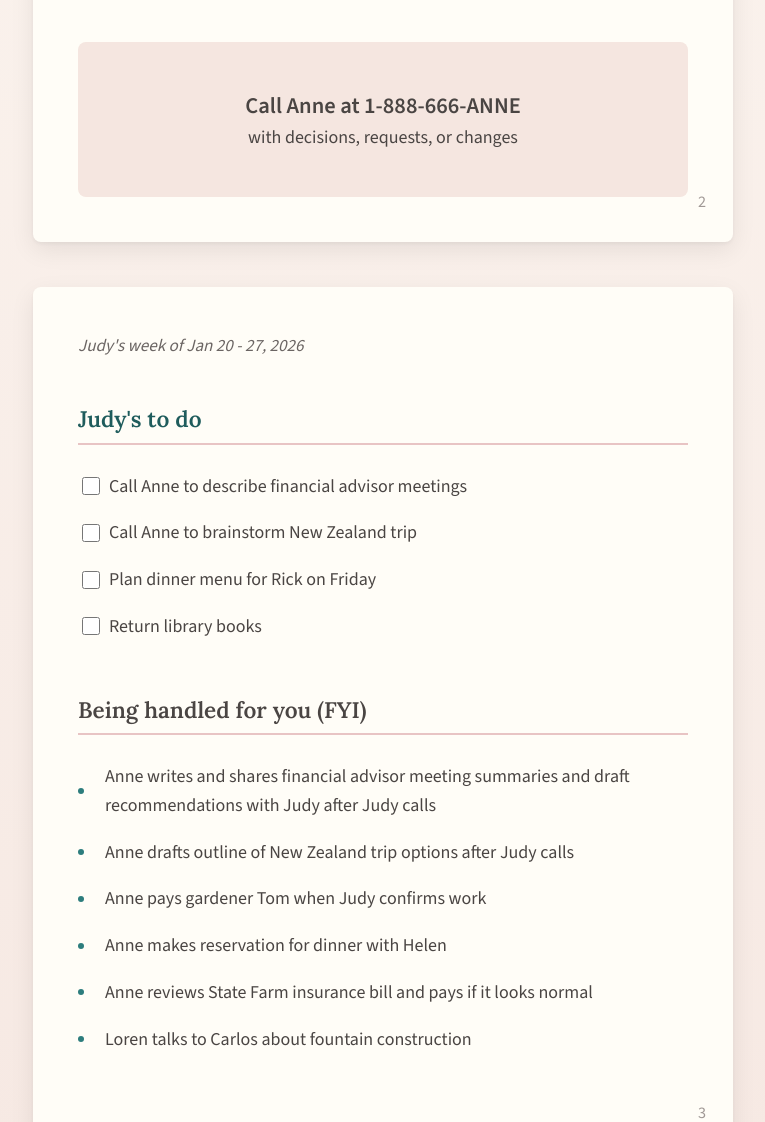
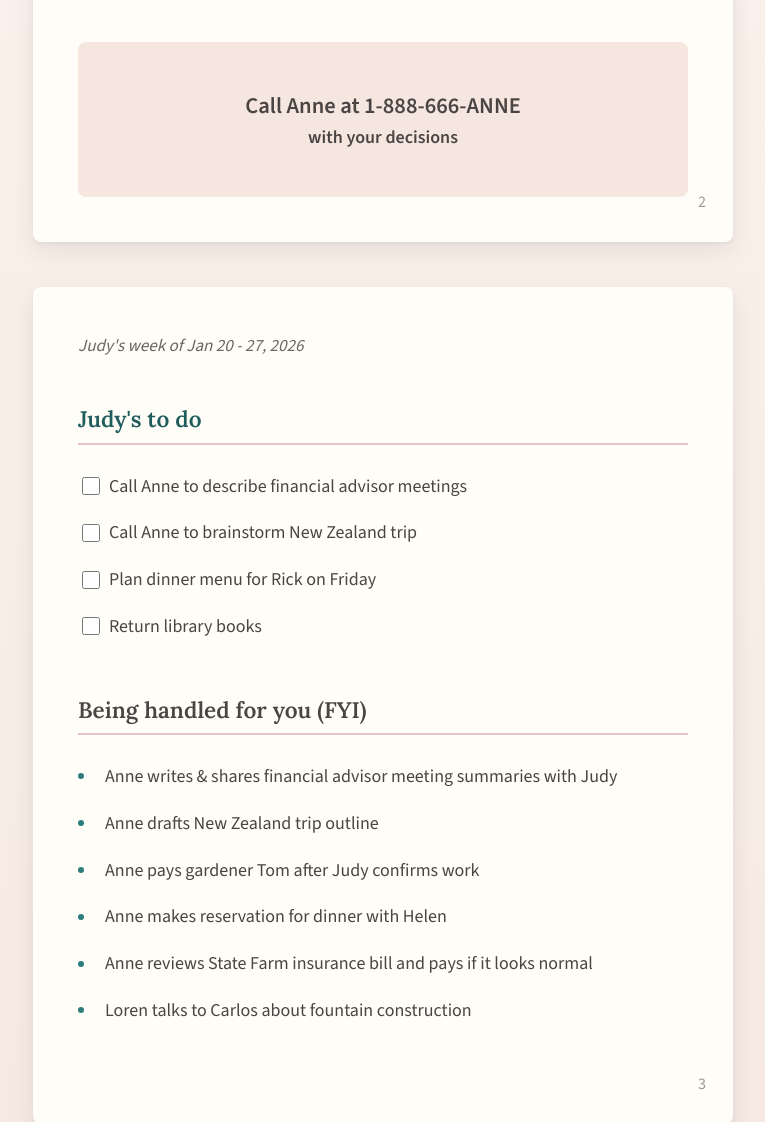
Before and after one commit to criech/anne, a website built with Vite: page index.html in a window 1280 px wide. Shown: the part 3885-5007 px from the top of the page, without its empty margins (406-1171 px from the left). Built offline with nearby package versions, Linux system fonts and the light colour scheme.

Commit message:
Copy edits: simplify printout text, match font styles

```diff
--- a/index.html
+++ b/index.html
@@ -207,7 +207,7 @@
 
               <div class="call-anne-box">
                 <p><strong>Call Anne at 1-888-666-ANNE</strong></p>
-                <p>with decisions, requests, or changes</p>
+                <p><strong>with your decisions</strong></p>
               </div>
             </div>
             <div class="page-number">2</div>
@@ -231,9 +231,9 @@
               <div class="handled-section">
                 <h4>Being handled for you (FYI)</h4>
                 <ul class="handled-list">
-                  <li>Anne writes and shares financial advisor meeting summaries and draft recommendations with Judy after Judy calls</li>
-                  <li>Anne drafts outline of New Zealand trip options after Judy calls</li>
-                  <li>Anne pays gardener Tom when Judy confirms work</li>
+                  <li>Anne writes & shares financial advisor meeting summaries with Judy</li>
+                  <li>Anne drafts New Zealand trip outline</li>
+                  <li>Anne pays gardener Tom after Judy confirms work</li>
                   <li>Anne makes reservation for dinner with Helen</li>
                   <li>Anne reviews State Farm insurance bill and pays if it looks normal</li>
                   <li>Loren talks to Carlos about fountain construction</li>
```
